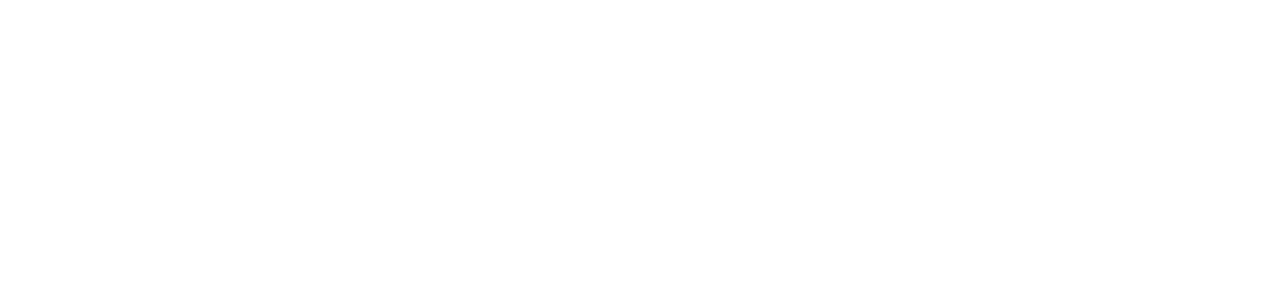
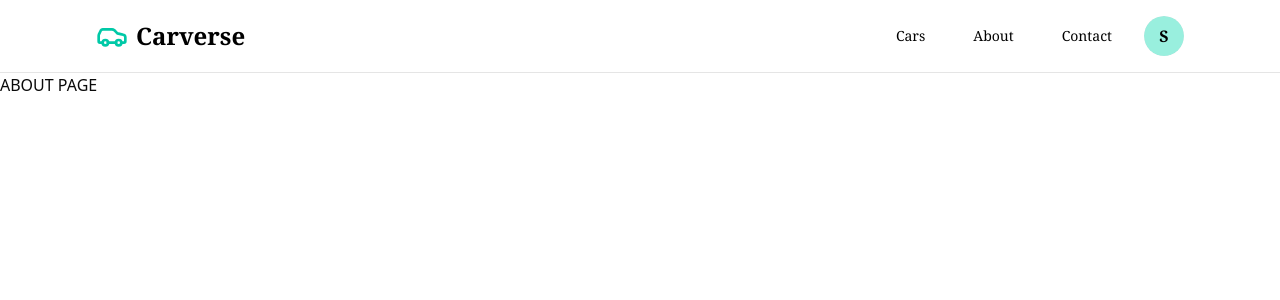
Before and after one commit to subharakesh/e-commerce, a React (Vite) app: page /about in a window 1280 px wide. Before the commit this address had no page. Shown: the top 300 px of the page. Built offline with nearby package versions, Linux system fonts and the light colour scheme.

Commit message:
Add InfoCard and InfoSection components; remove CarCard component

```diff
--- a/src/App.tsx
+++ b/src/App.tsx
@@ -2,6 +2,7 @@
 import React from "react";
 import {  Route, Routes } from "react-router-dom";
 import { ROUTE_CONFIGS } from "./utils/routerConfig";
+import NavHeader from "./components/navHeader";
 
 
 
@@ -9,6 +10,7 @@ import { ROUTE_CONFIGS } from "./utils/routerConfig";
 function App() {
   return (
     <section>
+      <NavHeader />
 
 
       <div>
--- a/src/Data/infoCards.ts
+++ b/src/Data/infoCards.ts
@@ -1,14 +1,14 @@
 import type { LucideIcon } from "lucide-react";
 import { ClipboardMinus, ShieldCheck, BadgeCheck } from "lucide-react";
 
-// Type for each card
+
 export interface InfoCardData {
   icon: LucideIcon;
   title: string;
   description: string;
 }
 
-// Array of cards
+
 export const INFO_CARDS: InfoCardData[] = [
   {
     icon: ClipboardMinus,
--- a/src/components/navHeader.tsx
+++ b/src/components/navHeader.tsx
@@ -15,11 +15,18 @@ import { Link } from "react-router-dom";
 const NavHeader = () => {
   return (
     <header className="bg-white sticky top-0 z-50 flex justify-between items-center p-4 border-b border-border">
+      <Link to='/'>
+      <div className="flex items-center gap-2">
 
-      <div className="flex items-center gap-2">
        <Car className="text-[#00C9A7]  w-8 h-8 stroke-[2] transition-transform duration-300 hover:rotate-12 ml-20 " />
+
         <h1 className="text-2xl font-extrabold font-serif text-black   ">Carverse</h1>
+
       </div>
+           </Link>
+
+
+
 
 
       <nav className="hidden md:flex  items-center gap-4 font-bold text-black font-serif">
@@ -32,7 +39,10 @@ const NavHeader = () => {
          </Link>
 
 
-        <Button variant="ghost">Contact</Button>
+       <Link to='/contact'>
+         <Button variant="ghost">Contact</Button>
+         </Link>
+
 
         <DropdownMenu>
           <DropdownMenuTrigger>
--- /dev/null
+++ b/src/pages/about.tsx
@@ -0,0 +1,12 @@
+import React from 'react'
+import { Link } from 'react-router-dom'
+
+const AboutPage = () => {
+  return (
+    <div>
+    <h1>ABOUT PAGE</h1>
+    </div>
+  )
+}
+
+export default AboutPage
--- a/src/pages/cars.tsx
+++ b/src/pages/cars.tsx
@@ -2,10 +2,13 @@
 
 import { CARS } from "../utils/carData";
 import { CarCard } from "../components/CarCard";
+import NavHeader from "@/components/navHeader";
 
 const Cars = () => {
   return (
+
     <div className="p-6">
+
       <h1 className="text-2xl font-bold mb-6">Available Cars</h1>
 
       <div className="grid grid-cols-1 sm:grid-cols-2 md:grid-cols-3 gap-6">
@@ -14,6 +17,7 @@ const Cars = () => {
         ))}
       </div>
     </div>
+
   );
 };
 
--- a/src/pages/home.tsx
+++ b/src/pages/home.tsx
@@ -13,7 +13,7 @@ import SearchBar from '@/components/searchbar';
 const HomePage = () => {
   return (
     <div>
-        <NavHeader />
+
         <SearchBar />
         <Hero />
              <h1 className="text-2xl md:text-3xl font-semibold text-[#00022E] mb-3 mt-8 ml-24 font-serif ">
--- a/src/utils/routerConfig.ts
+++ b/src/utils/routerConfig.ts
@@ -16,4 +16,9 @@ export const ROUTE_CONFIGS = [
     component: () => import("../pages/cars"),
     exact: true,
 },
+  {
+    path: "about",
+    component: () => import("../pages/about"),
+    exact: true,
+},
 ];
```
Also changed, not shown: src/pages/carDetail.tsx (added).
